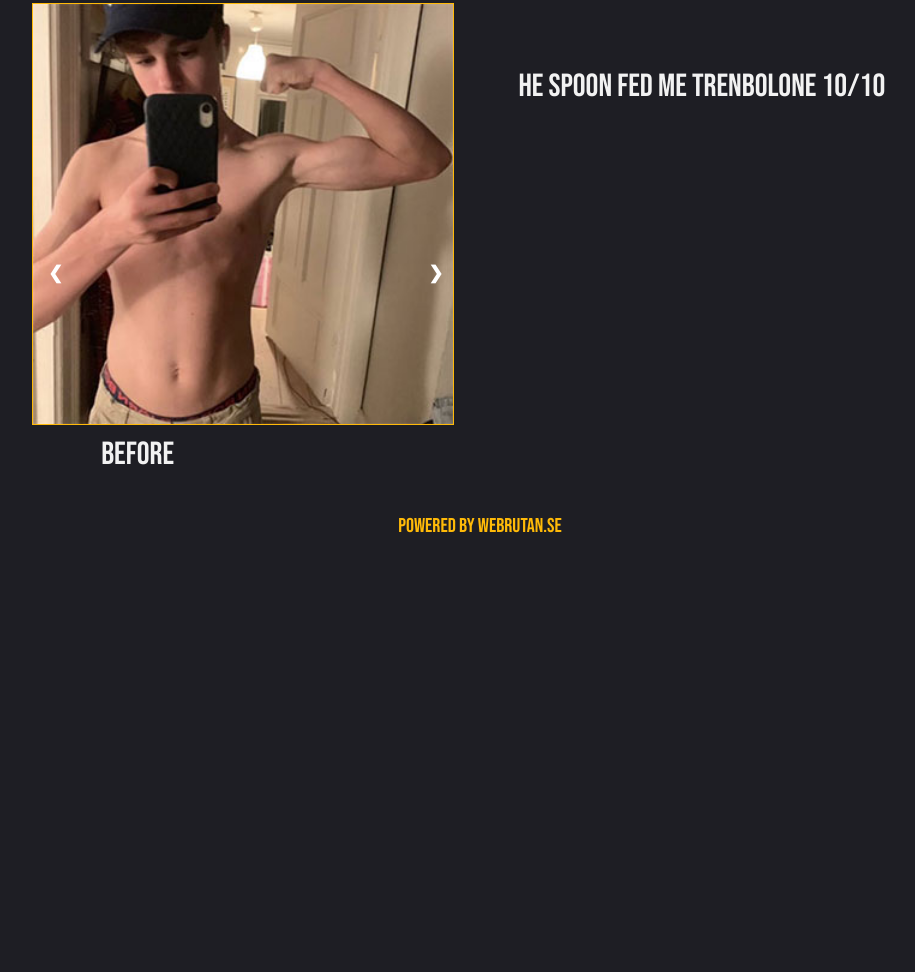
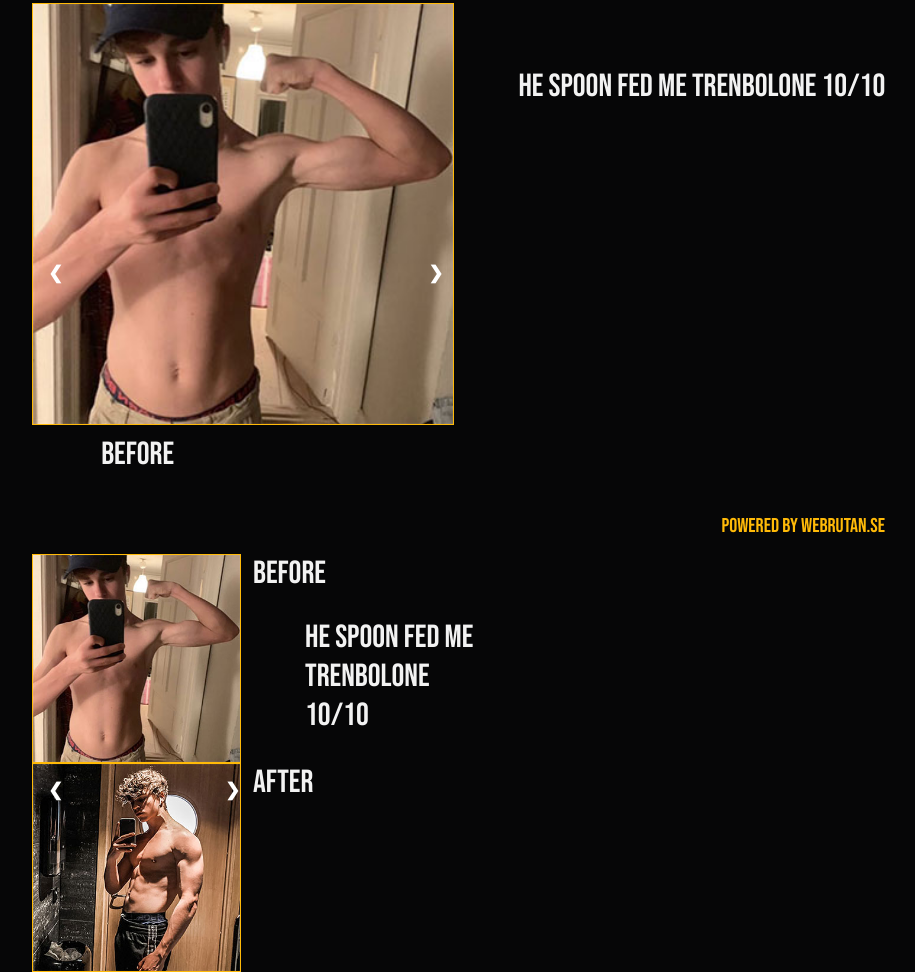
Before and after one commit to samstalhandske/Coachingsida, a plain HTML site: page index.html in a window 1280 px wide. Shown: the part 702-1674 px from the top of the page, without its empty margins (160-1075 px from the left). Before the commit the page ends 1264 px from the top, so only its background shows below. Drawn offline with Linux system fonts and the light colour scheme.

Commit message:
försöker få flera reviews

```diff
--- a/css/stylesheet.css
+++ b/css/stylesheet.css
@@ -136,10 +136,16 @@ footer
     display: flex;
     flex-direction: row;
     justify-content: left;
+    background-color:rgba(0, 0, 0, 0.8);
 
 }
 
 .mySlides {
+
+    display: flex;
+}
+
+.mySlides2 {
 
     display: flex;
 }
--- a/index.html
+++ b/index.html
@@ -30,10 +30,10 @@
       <div class="landing_page_image">
         <img src="images/landing.png" />
       </div>
+    </div>
 
     <div class="slideshow-container-ception">
       <div class="slideshow-container">
-
         <div class="mySlides fade">
           <img src="images/viktorBefore.jpg" border="1" style="width: 100%">
           <div class="text">Before</div>
@@ -43,16 +43,30 @@
           <img src="images/viktorAfter.jpg" border="1" style="width: 100%">
             <div class="text">After</div>
         </div>
-
           <a class="prev" onclick="plusSlides(-1)">&#10094;</a>
           <a class="next" onclick="plusSlides(1)">&#10095;</a>
         </div>
          <div class="reviewtext-Viktor">He spoon fed me trenbolone 10/10</div>
-
-
        <br>
 
+      </div>
 
+      <div class="slideshow-container-ception">
+        <div class="slideshow-container">
+          <div class="mySlides2 fade">
+            <img src="images/viktorBefore.jpg" border="1" style="width: 100%">
+            <div class="text">Before</div>
+          </div>
+
+          <div class="mySlides2 fade">
+            <img src="images/viktorAfter.jpg" border="1" style="width: 100%">
+              <div class="text">After</div>
+          </div>
+            <a class="prev" onclick="plusSlides(-1)">&#10094;</a>
+            <a class="next" onclick="plusSlides(1)">&#10095;</a>
+          </div>
+           <div class="reviewtext-Viktor">He spoon fed me trenbolone 10/10</div>
+         <br>
 
     <script>
       var slideIndex = 1;
@@ -78,10 +92,6 @@
         slides[slideIndex-1].style.display = "block";
       }
       </script>
-                </div>
-    </div>
-
-    </div>
 
 
     <footer>
```
Lines whose indentation alone changed are shown as unchanged.
